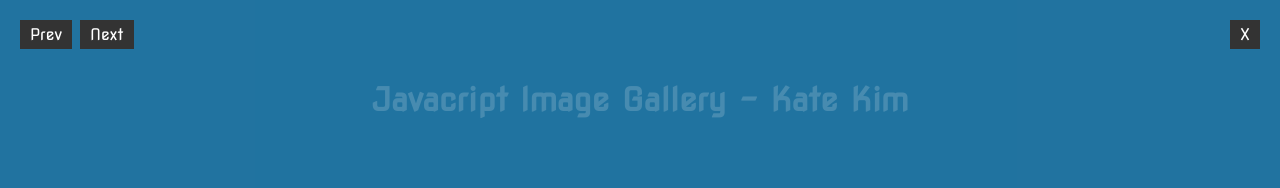
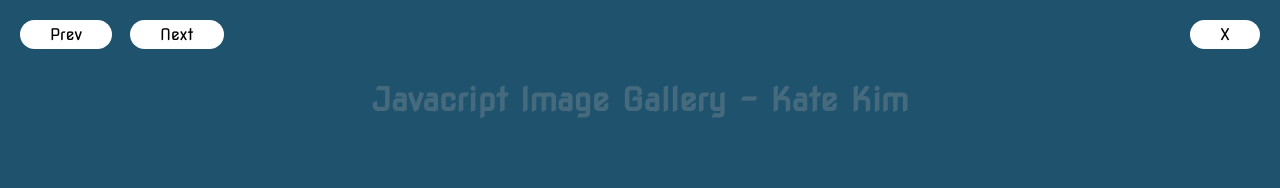
Before and after one commit to cse204-2024/07-image-gallery-KateKimdo, a plain HTML site: page index.html in a window 1280 px wide. Both pictures are taken after a click on the element 320 px from the left and 310 px from the top of the page. Shown: the top 188 px of the page. Drawn offline with Linux system fonts and the light colour scheme.

Commit message:
button styled with hover

```diff
--- a/style.css
+++ b/style.css
@@ -37,7 +37,8 @@ h1 {
 
 .image-box:hover {
     cursor: pointer;
-    box-shadow: 0 0 10px #02223960;
+    box-shadow: 0 0 40px #02223960;
+    transform: scale(1.07);
 }
 
 #largeImageView {
@@ -46,7 +47,7 @@ h1 {
     left: 0;
     width: 100%;
     height: 100%;
-    background-color: rgba(10, 101, 150, 0.75);
+    background-color: rgba(7, 56, 82, 0.75);
     display: none;
     align-items: center;
     justify-content: center;
@@ -58,14 +59,20 @@ h1 {
     max-height: 80%;
 }
 
+#close {
+    right: 20px;
+    top: 20px;
+}
+
 #close, #previous, #next {
     position: fixed;
     top: 20px;
-    color: #fff;
-    background-color: #333;
-    padding: 5px 10px;
+    color: black;
+    background-color: white;
+    padding: 5px 30px;
     cursor: pointer;
     z-index: 1001;
+    border-radius: 15px;
 }
 
 #close {
@@ -77,5 +84,5 @@ h1 {
 }
 
 #next {
-    left: 80px;
+    left: 130px;
 }
```
